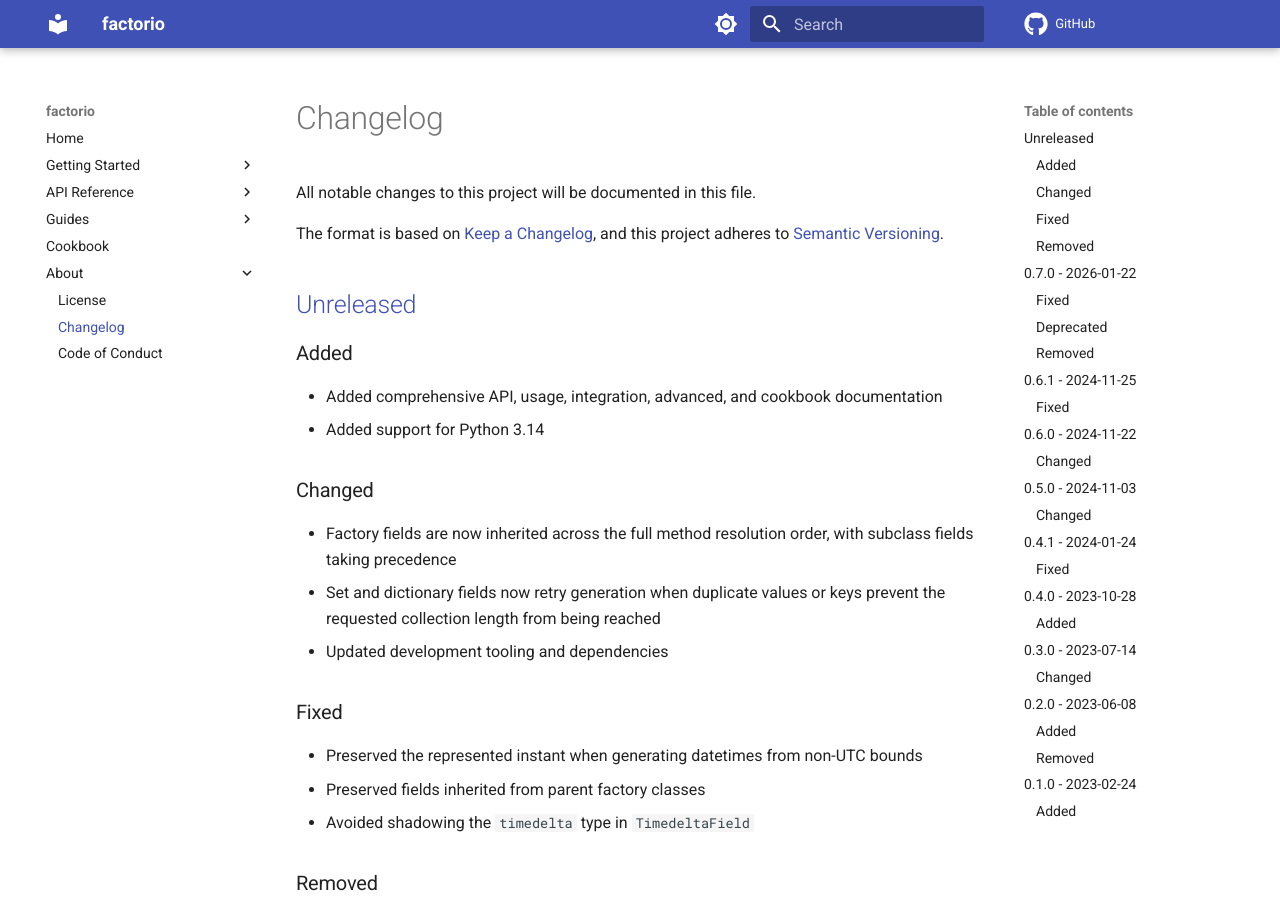
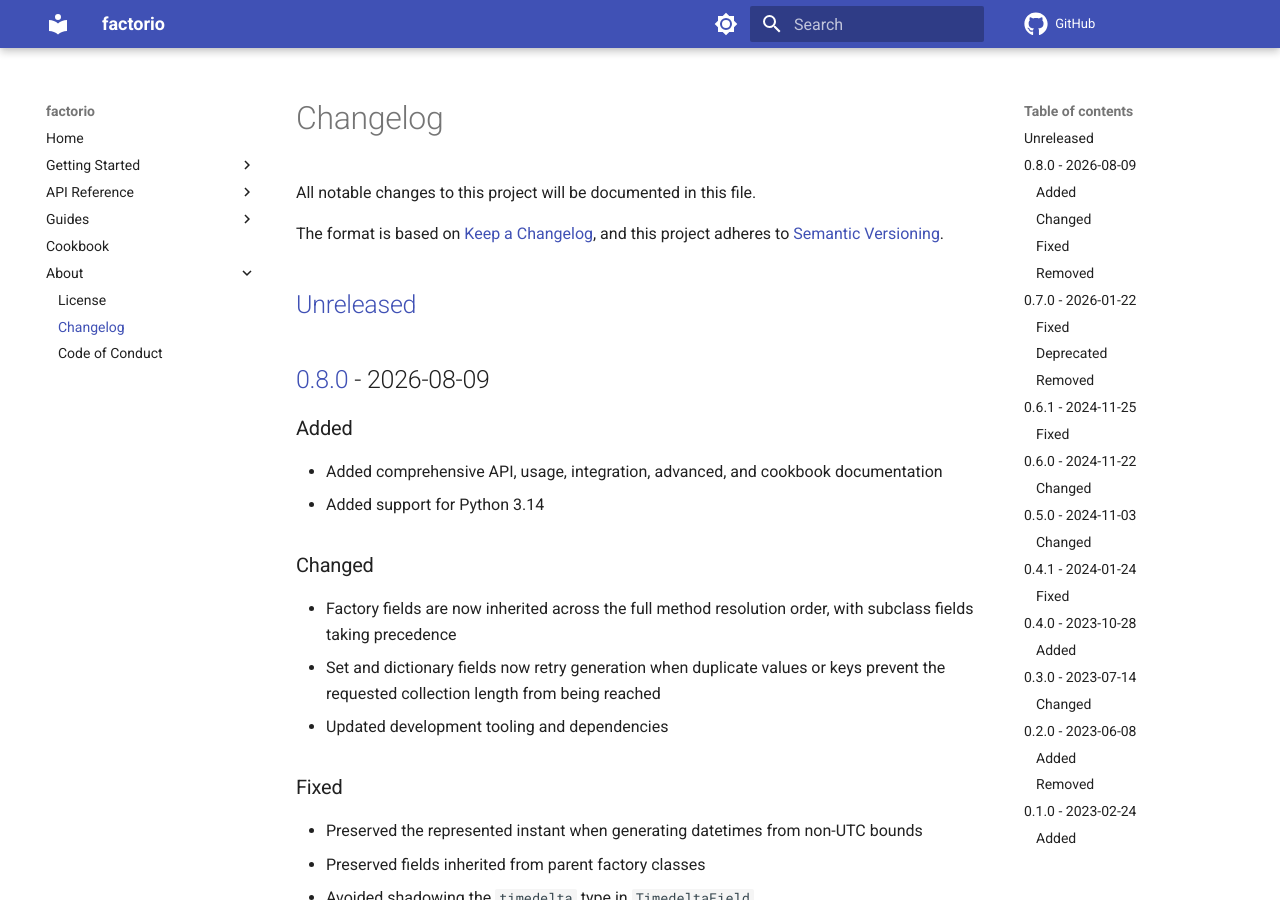
Before and after one commit to spapanik/factorio, an MkDocs documentation site: the page built from docs/CHANGELOG.md, in a window 1280 px wide and 900 px high. Built offline with MkDocs 1.6.1 and Material for MkDocs 9.7.7, drawn with Linux system fonts in a browser that asks for light colours; comment, search, counter and statistics services are not loaded.

Commit message:
🚀 Bump version

```diff
--- a/docs/CHANGELOG.md
+++ b/docs/CHANGELOG.md
@@ -5,6 +5,8 @@ All notable changes to this project will be documented in this file.
 The format is based on [Keep a Changelog], and this project adheres to [Semantic Versioning].
 
 ## [Unreleased]
+
+## [0.8.0] - 2026-08-09
 
 ### Added
 
@@ -103,7 +105,8 @@ The format is based on [Keep a Changelog], and this project adheres to [Semantic
 
 [Keep a Changelog]: https://keepachangelog.com/en/1.1.0/
 [Semantic Versioning]: https://semver.org/spec/v2.0.0.html
-[Unreleased]: https://github.com/spapanik/factorio/compare/v0.7.0...main
+[Unreleased]: https://github.com/spapanik/factorio/compare/v0.8.0...main
+[0.8.0]: https://github.com/spapanik/factorio/compare/v0.7.0...v0.8.0
 [0.7.0]: https://github.com/spapanik/factorio/compare/v0.6.1...v0.7.0
 [0.6.1]: https://github.com/spapanik/factorio/compare/v0.6.0...v0.6.1
 [0.6.0]: https://github.com/spapanik/factorio/compare/v0.5.0...v0.6.0
--- a/pyproject.toml
+++ b/pyproject.toml
@@ -6,7 +6,7 @@ build-backend = "uv_build"
 
 [project]
 name = "factorio"
-version = "0.7.0"
+version = "0.8.0"
 
 authors = [
     { name = "Stephanos Kuma", email = "stephanos@kuma.ai" },
```
